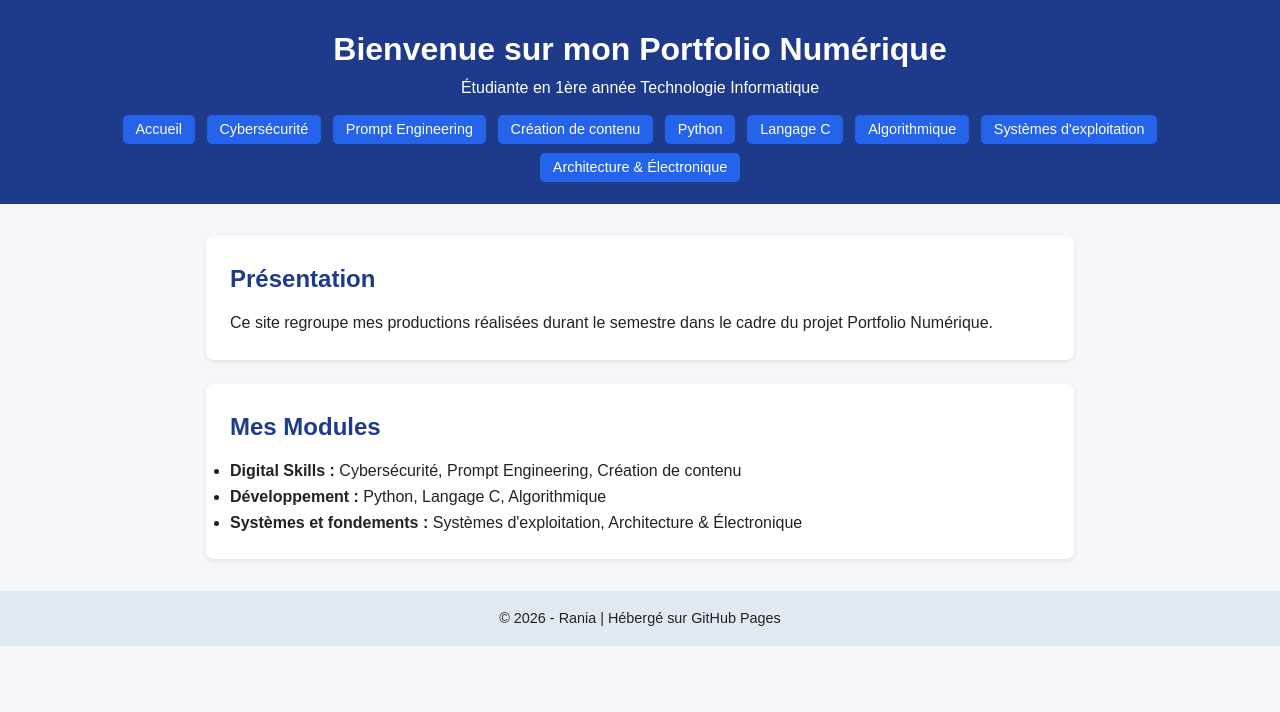
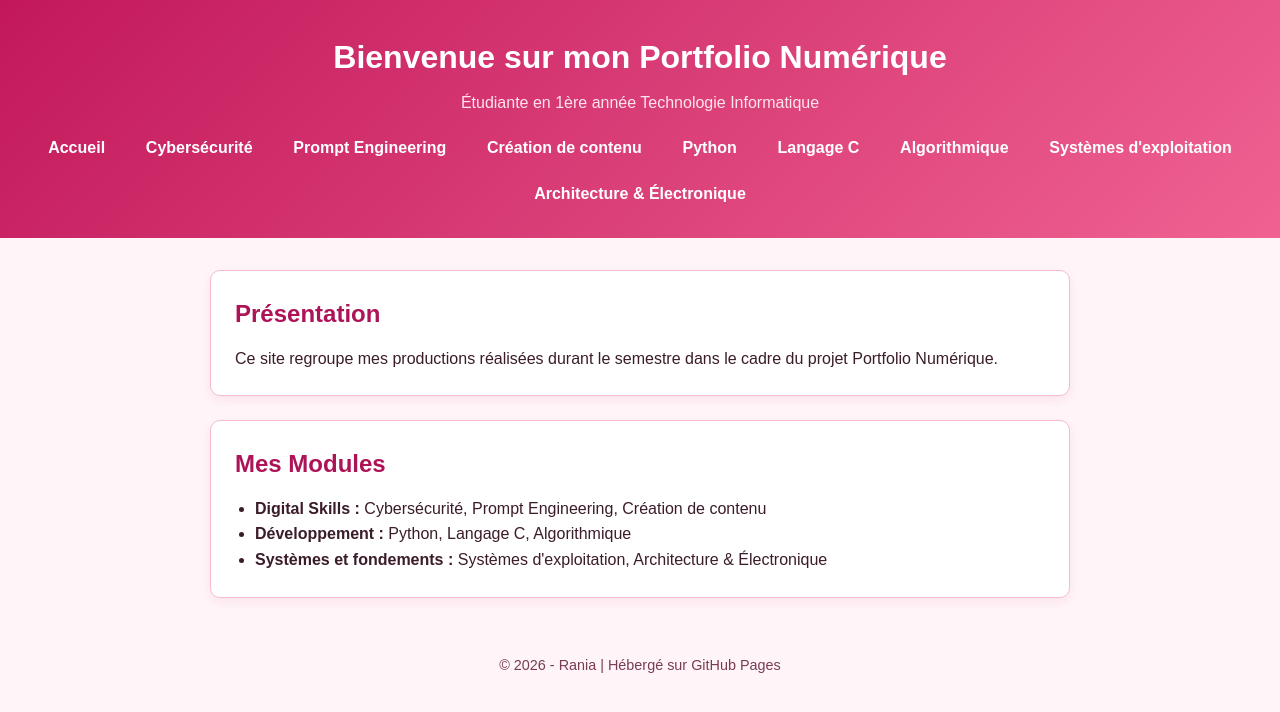
Before and after one commit to raniabendaou-pixel/portfolio-numerique, a plain HTML site: page index.html in a window 1280 px wide. Drawn offline with Linux system fonts and the light colour scheme.

Commit message:
Update style.css

```diff
--- a/style.css
+++ b/style.css
@@ -7,61 +7,91 @@
 body {
   font-family: Arial, sans-serif;
   line-height: 1.6;
-    color: #222;
-    background-color: #f4f6f9;
+  color: #3b1c2a;
+  background-color: #fff5f8;
 }
 
 header {
-    background-color: #1e3a8a;
-    color: #fff;
-    padding: 1.5rem;
+  background: linear-gradient(135deg, #c2185b, #f06292);
+  color: #ffffff;
+  padding: 2rem 1.25rem;
   text-align: center;
+}
+
+header p {
+  margin-top: 0.4rem;
+  color: #ffe4ec;
 }
 
 nav ul {
   list-style: none;
   display: flex;
+  justify-content: center;
   flex-wrap: wrap;
-    justify-content: center;
-    gap: 0.75rem;
-    margin-top: 1rem;
+  gap: 1.25rem;
+  margin-top: 1.25rem;
 }
 
 nav a {
-    color: #fff;
+  color: #ffffff;
   text-decoration: none;
-    background-color: #2563eb;
-    padding: 0.4rem 0.8rem;
-    border-radius: 5px;
-    font-size: 0.9rem;
+  font-weight: bold;
+  padding: 0.3rem 0.65rem;
+  border-radius: 6px;
 }
 
 nav a:hover {
-    background-color: #1d4ed8;
+  background-color: rgba(255, 255, 255, 0.2);
 }
 
 main {
   max-width: 900px;
   margin: 2rem auto;
-    padding: 0 1rem;
+  padding: 0 1.25rem;
 }
 
 section {
-    background: #fff;
+  background-color: #ffffff;
+  border: 1px solid #f8bbd0;
+  border-radius: 10px;
   padding: 1.5rem;
   margin-bottom: 1.5rem;
-    border-radius: 8px;
-    box-shadow: 0 2px 5px rgba(0, 0, 0, 0.08);
+  box-shadow: 0 4px 12px rgba(194, 24, 91, 0.08);
 }
 
 h2 {
-    color: #1e3a8a;
+  color: #ad1457;
   margin-bottom: 0.75rem;
+}
+
+article {
+  background-color: #fff9fb;
+  border-left: 4px solid #ec407a;
+  border-radius: 6px;
+  padding: 0.9rem 1rem;
+  margin-top: 1rem;
+}
+
+article h3 {
+  color: #880e4f;
+  margin-bottom: 0.35rem;
+}
+
+section ul {
+  padding-left: 1.25rem;
+}
+
+a {
+  color: #c2185b;
+}
+
+a:hover {
+  color: #880e4f;
 }
 
 footer {
   text-align: center;
-    padding: 1rem;
-    background-color: #e2e8f0;
+  padding: 1.5rem;
+  color: #7a3b55;
   font-size: 0.9rem;
 }
```
Lines whose indentation alone changed are shown as unchanged.
